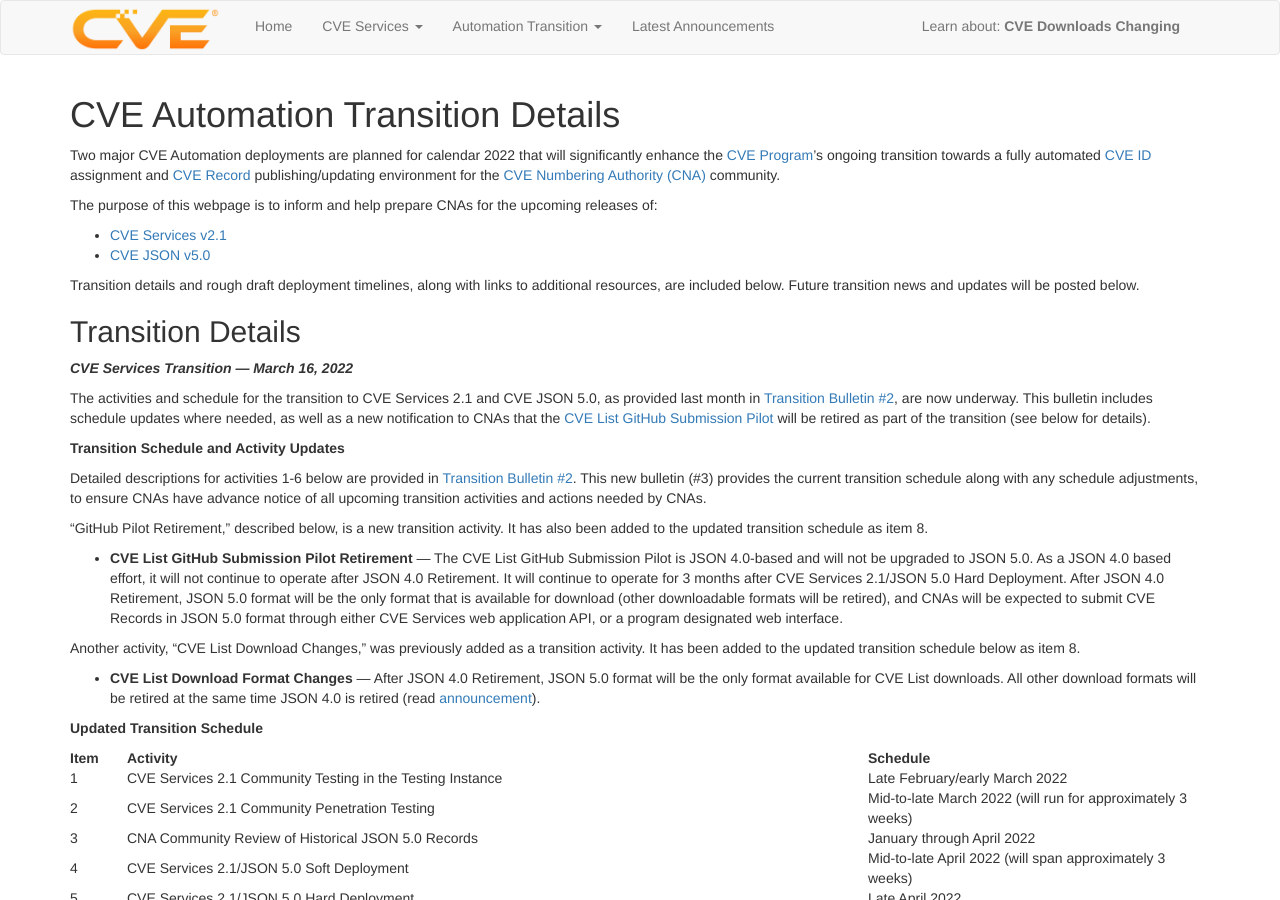
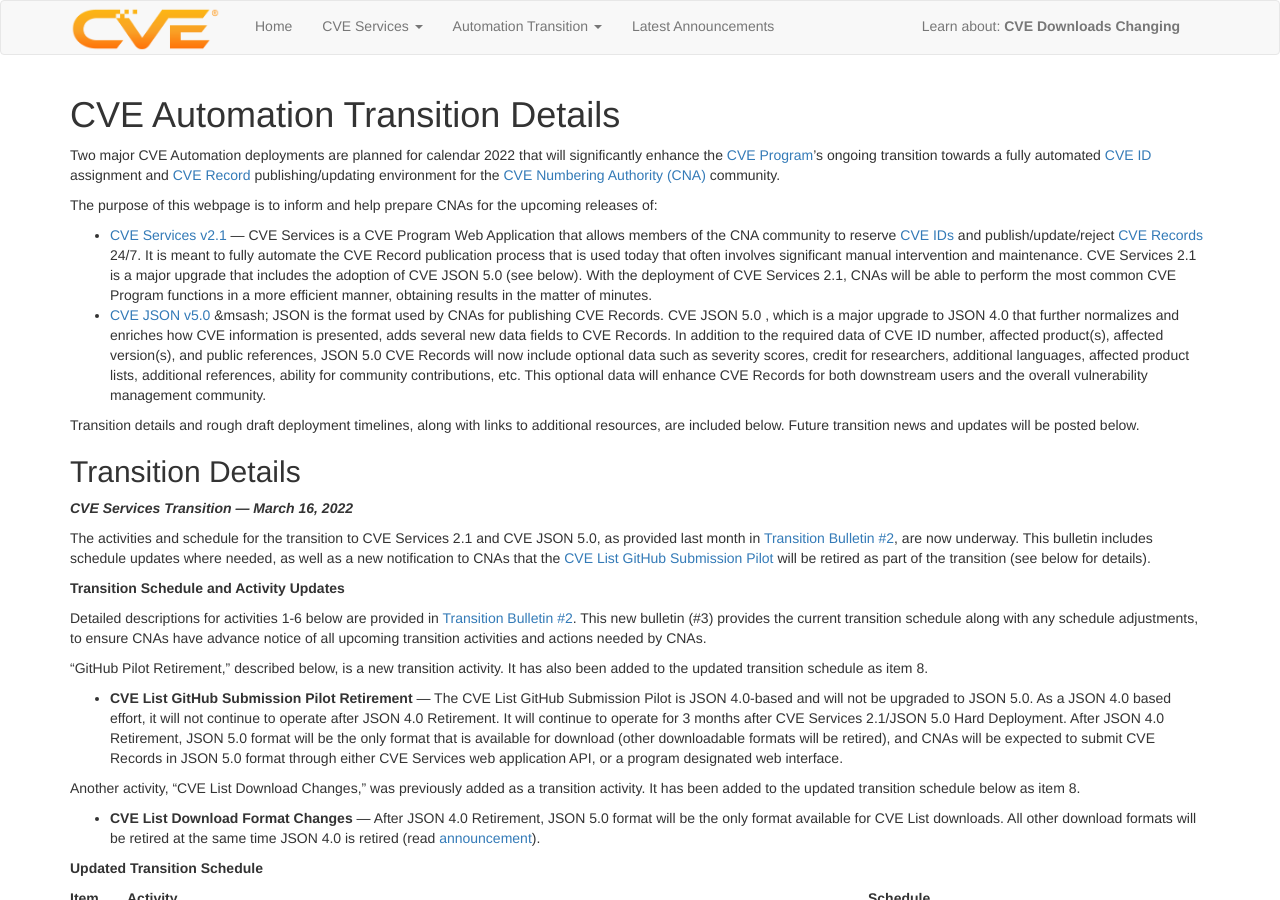
Before and after one commit to CVEProject/cveproject.github.io, a Jekyll site: the page built from automation-transition.md, in a window 1280 px wide and 900 px high. Built offline with Jekyll 4.4.1, drawn with Linux system fonts in a browser that asks for light colours; nearby versions of some CDN libraries.

Commit message:
Update automation-transition.md

```diff
--- a/automation-transition.md
+++ b/automation-transition.md
@@ -6,8 +6,8 @@ Two major CVE Automation deployments are planned for calendar 2022 that will sig
 
 The purpose of this webpage is to inform and help prepare CNAs for the upcoming releases of:
 
-* [CVE Services v2.1](https://github.com/CVEProject/cve-services)
-* [CVE JSON v5.0](https://github.com/CVEProject/cve-schema/blob/master/schema/v5.0/CVE_JSON_5.0_schema.json)
+* [CVE Services v2.1](https://github.com/CVEProject/cve-services) &mdash; CVE Services is a CVE Program Web Application that allows members of the CNA community to reserve [CVE IDs](https://www.cve.org/ResourcesSupport/Glossary?activeTerm=glossaryCVEID) and publish/update/reject [CVE Records](https://www.cve.org/ResourcesSupport/Glossary?activeTerm=glossaryRecord) 24/7. It is meant to fully automate the CVE Record publication process that is used today that often involves significant manual intervention and maintenance. CVE Services 2.1 is a major upgrade that includes the adoption of CVE JSON 5.0 (see below). With the deployment of CVE Services 2.1, CNAs will be able to perform the most common CVE Program functions in a more efficient manner, obtaining results in the matter of minutes.
+* [CVE JSON v5.0](https://github.com/CVEProject/cve-schema/blob/master/schema/v5.0/CVE_JSON_5.0_schema.json) &msash; JSON is the format used by CNAs for publishing CVE Records. CVE JSON 5.0 , which is a major upgrade to JSON 4.0 that further normalizes and enriches how CVE information is presented, adds several new data fields to CVE Records. In addition to the required data of CVE ID number, affected product(s), affected version(s), and public references, JSON 5.0 CVE Records will now include optional data such as severity scores, credit for researchers, additional languages, affected product lists, additional references, ability for community contributions, etc. This optional data will enhance CVE Records for both downstream users and the overall vulnerability management community.
 
 Transition details and rough draft deployment timelines, along with links to additional resources, are included below. Future transition news and updates will be posted below.
 
```
